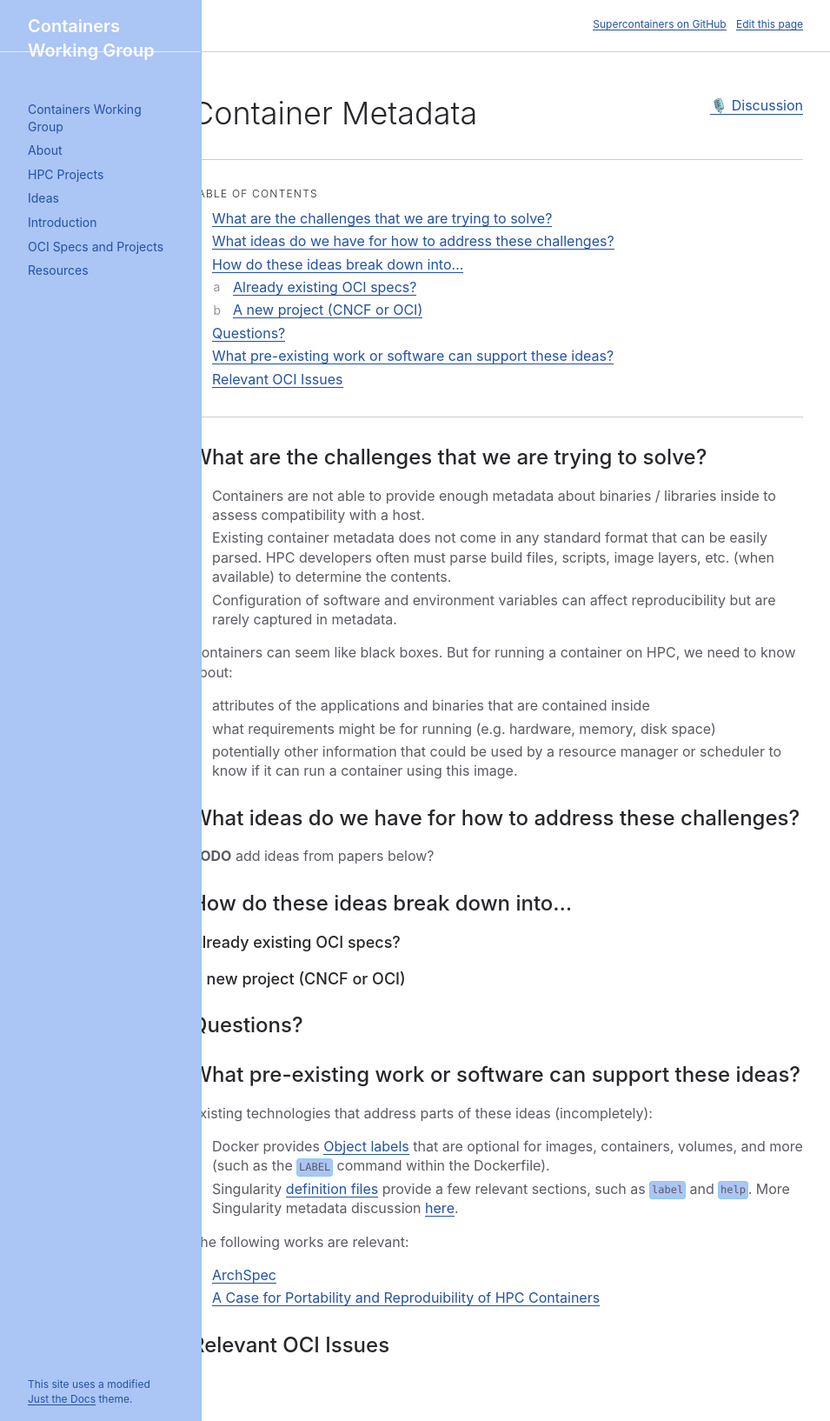
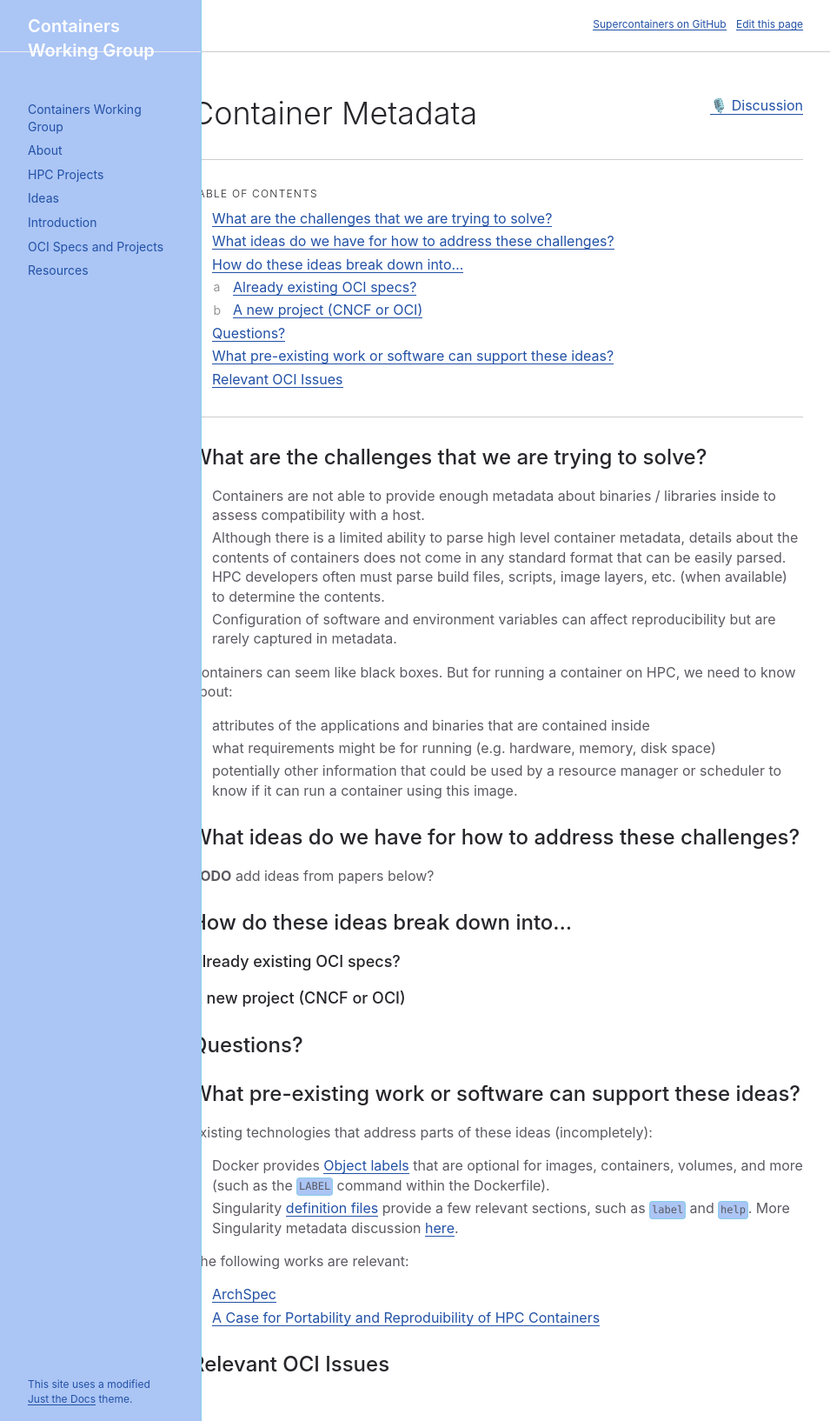
Before and after one commit to supercontainers/containers-wg, a Jekyll site: the page built from _ideas/container-metadata.md, in a window 1280 px wide. Shown: the whole page at 87% size, without its empty margins (0-955 px from the left). Built offline with Jekyll 4.4.1, drawn with Linux system fonts in a browser that asks for light colours.

Commit message:
Update _ideas/container-metadata.md
Co-authored-by: Vanessasaurus <814322+vsoch@users.noreply.github.com>

```diff
--- a/_ideas/container-metadata.md
+++ b/_ideas/container-metadata.md
@@ -18,7 +18,7 @@ discussion: https://github.com/supercontainers/containers-wg/discussions/6
 ## What are the challenges that we are trying to solve?
 
  - Containers are not able to provide enough metadata about binaries / libraries inside to assess compatibility with a host.
- - Existing container metadata does not come in any standard format that can be easily parsed.  HPC developers often must parse build files, scripts, image layers, etc. (when available) to determine the contents.
+ - Although there is a limited ability to parse high level container metadata, details about the contents of containers does not come in any standard format that can be easily parsed.  HPC developers often must parse build files, scripts, image layers, etc. (when available) to determine the contents.
  - Configuration of software and environment variables can affect reproducibility but are rarely captured in metadata.
 
 Containers can seem like black boxes. But for running a container on HPC, we need to know about:
```
